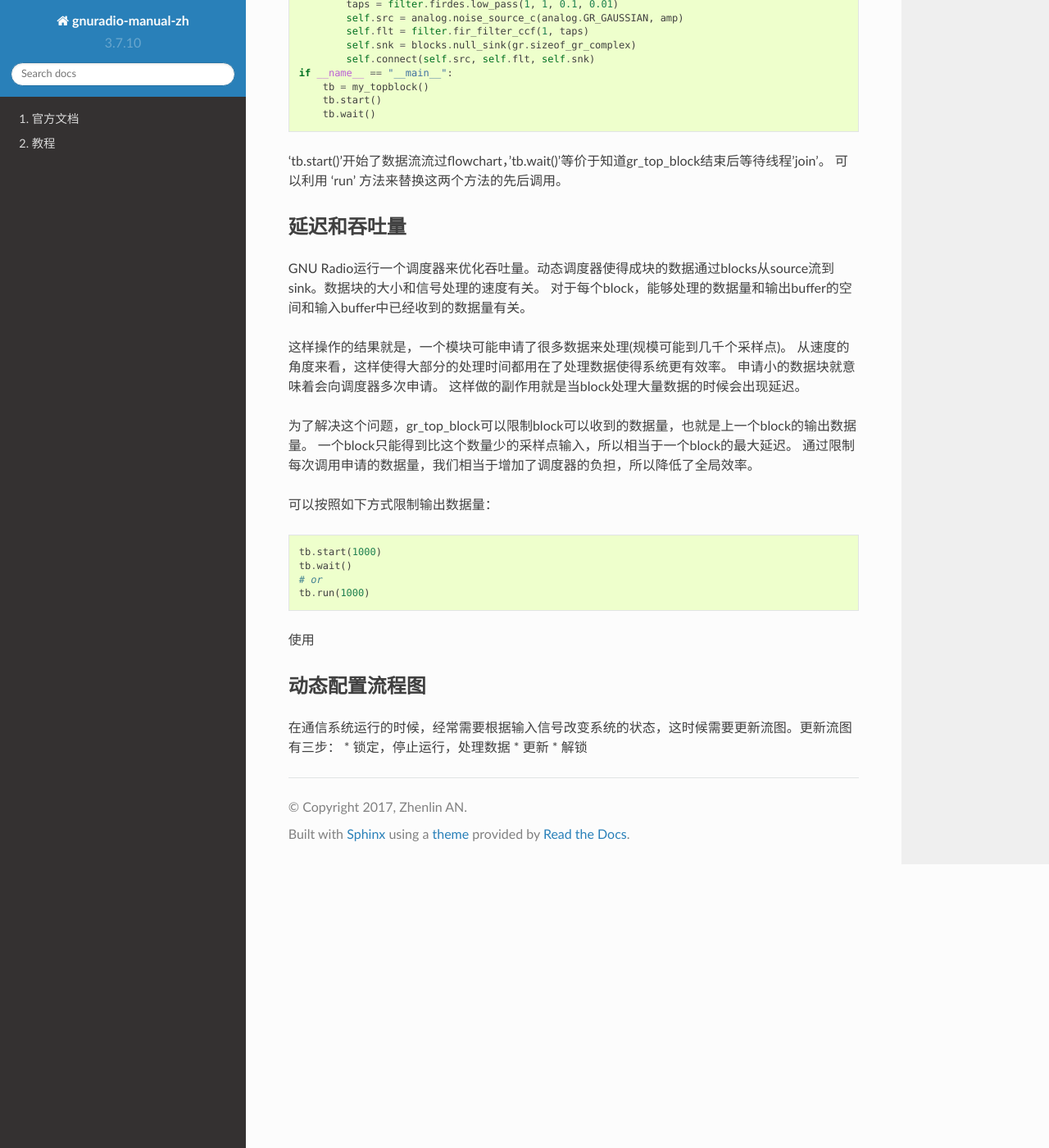
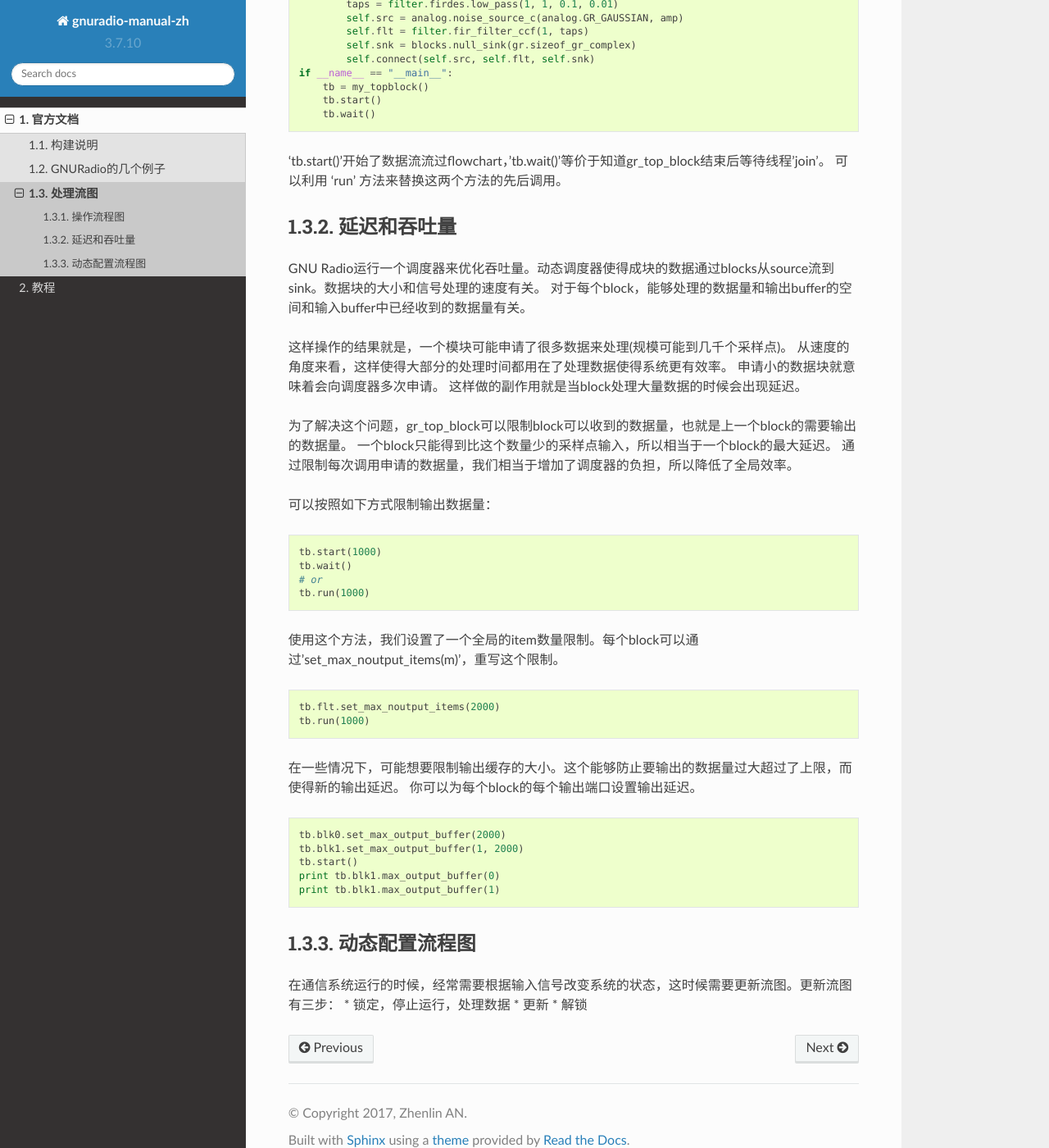
Before and after one commit to Anplus/gnuradio-manual-zh, a Sphinx documentation site: the page built from source/chapter1/flowchart.rst, in a window 1280 px wide and 1400 px high, scrolled down 543 px. Shown: the whole window at 82% size. Built offline with Sphinx 7.4.7 and the Read the Docs theme 2.0.0, drawn with Linux system fonts in a browser that asks for light colours.

Commit message:
new page

```diff
--- a/source/chapter1/flowchart.rst
+++ b/source/chapter1/flowchart.rst
@@ -1,6 +1,6 @@
 
 处理流图
-=========
+=============
 
 操作流程图
 -----------
@@ -41,7 +41,7 @@ GNU Radio运行一个调度器来优化吞吐量。动态调度器使得成块
 申请小的数据块就意味着会向调度器多次申请。
 这样做的副作用就是当block处理大量数据的时候会出现延迟。
 
-为了解决这个问题，gr_top_block可以限制block可以收到的数据量，也就是上一个block的输出数据量。
+为了解决这个问题，gr_top_block可以限制block可以收到的数据量，也就是上一个block的需要输出的数据量。
 一个block只能得到比这个数量少的采样点输入，所以相当于一个block的最大延迟。
 通过限制每次调用申请的数据量，我们相当于增加了调度器的负担，所以降低了全局效率。
 
@@ -54,7 +54,25 @@ GNU Radio运行一个调度器来优化吞吐量。动态调度器使得成块
     # or
     tb.run(1000)
 
-使用
+使用这个方法，我们设置了一个全局的item数量限制。每个block可以通过'set_max_noutput_items(m)'，重写这个限制。
+
+.. code:: python
+
+    tb.flt.set_max_noutput_items(2000)
+    tb.run(1000)
+
+在一些情况下，可能想要限制输出缓存的大小。这个能够防止要输出的数据量过大超过了上限，而使得新的输出延迟。
+你可以为每个block的每个输出端口设置输出延迟。
+
+.. code:: python
+
+    tb.blk0.set_max_output_buffer(2000)
+    tb.blk1.set_max_output_buffer(1, 2000)
+    tb.start()
+    print tb.blk1.max_output_buffer(0)
+    print tb.blk1.max_output_buffer(1)
+
+
 
 动态配置流程图
 --------------
--- a/source/chapter1/index.rst
+++ b/source/chapter1/index.rst
@@ -8,3 +8,4 @@
 
     build-instruction
     explore
+    flowchart
```
